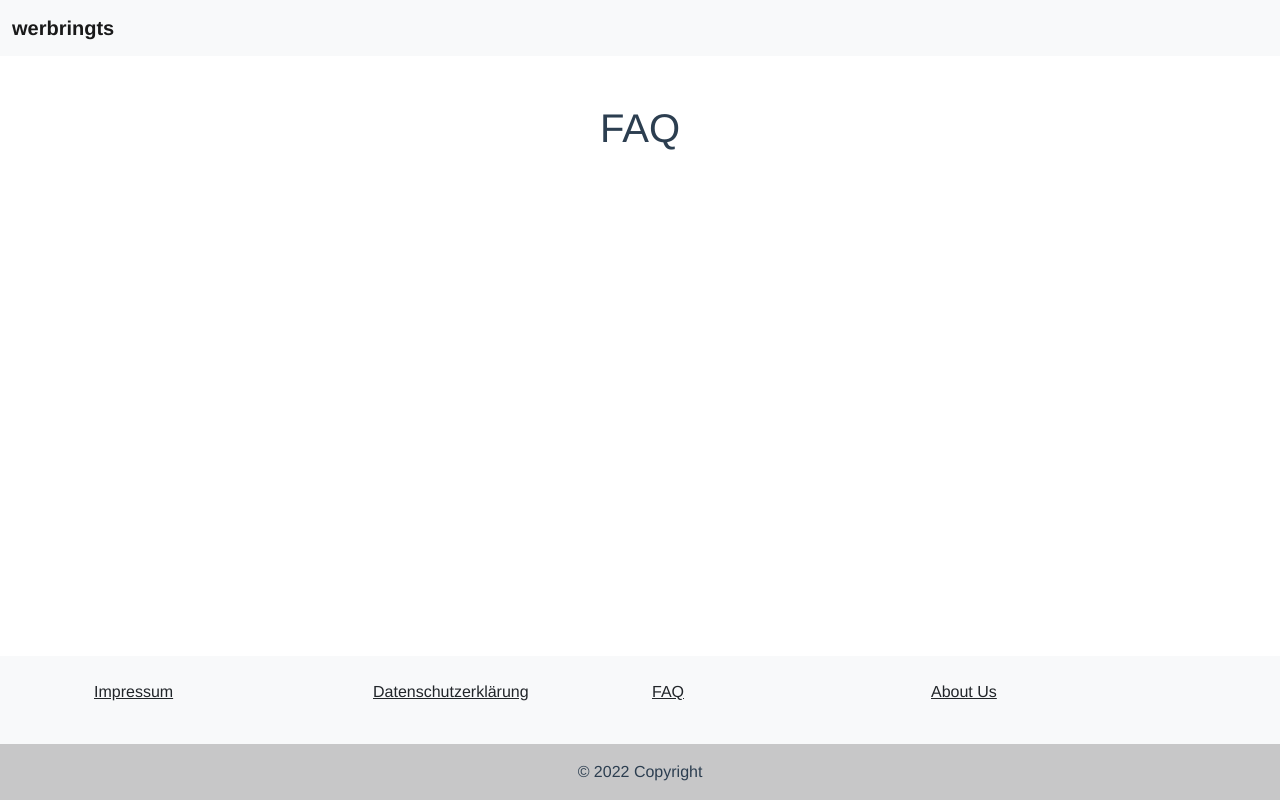
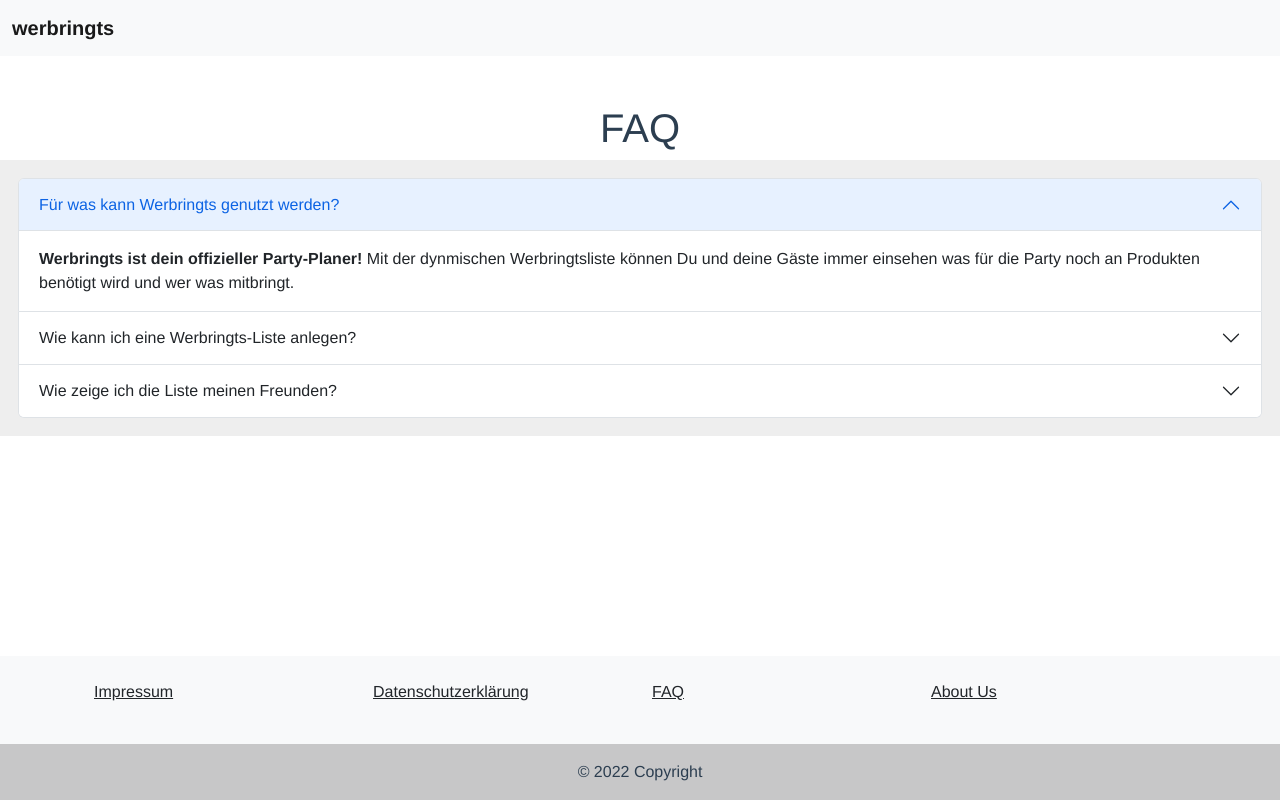
Before and after one commit to vlamboy/werbringts-frontend, a Vue app: page /faq in a window 1280 px wide. Built offline with nearby package versions, Linux system fonts and the light colour scheme.

Commit message:
backend Erweiterung

```diff
--- a/src/components/ButtonBar.vue
+++ b/src/components/ButtonBar.vue
@@ -57,7 +57,8 @@
           </button>
         </div>
         <div class="modal-body">
-          <button onclick="location.href='/'" @click="deleteBringlist(16)"
+          <button onclick="location.href='/'"
+                  @click="deleteBringlist(this.$route.params.bringlistId)"
                   class="button">Ja</button>
           <button type="button" class="button" data-bs-dismiss="modal">Nein</button>
         </div>
--- a/src/components/InputForm.vue
+++ b/src/components/InputForm.vue
@@ -1,5 +1,4 @@
 <template>
-
   <div class="mb-3">
     <form class = "dd">
       <label for="list-name" class="form-label">Erstelle deine Werbringts-Liste
@@ -17,7 +16,8 @@
       <br>
 
       <a href="/new-bringlist" button class="btn btn-outline-dark" type="submit"
-        @click="createBringlist">Liste erstellen</a>
+        @click="createBringlist, insertUrl(bringlistId)"
+         id="weiterleiten">Liste erstellen</a>
       </form>
   </div>
 
@@ -37,9 +37,14 @@ export default {
     return {
       listName: '',
       listDescription: '',
+      bringlistId: null,
     };
   },
   methods: {
+    insertUrl(bringlistId) {
+      const id = String(bringlistId);
+      document.getElementById('weiterleiten').href = `/new-bringlist/${id}`;
+    },
     createBringlist() {
       const endpoint = `${process.env.VUE_APP_BACKEND_BASE_URL}/api/v1/bringlists`;
       console.log(endpoint);
@@ -60,7 +65,8 @@ export default {
       };
 
       fetch(endpoint, requestOptions)
-        .then
+        .then((response) => response.json())
+        .then((data) => { this.bringlistId = data.data[0].bringlistId; })
         .catch((error) => console.log('error', error));
     },
   },
--- a/src/components/NewProduct.vue
+++ b/src/components/NewProduct.vue
@@ -23,8 +23,8 @@
           <br>
           <label for="customRange3" class="form-label">Wie oft soll das Produkt mitgebracht werden?
           <input type="range" class="form-range" min="1" max="50" step="1" id="customRange3"
-                 @change="updateTextInput()" v-model="quantity">
-            <input type="text" id="textInput"  >
+                 @change="updateTextInput()"  v-model="quantity">
+            <input type="text" id="textInput" >
           </label>
         </div>
         <div class="modal-footer">
@@ -43,7 +43,7 @@ export default {
   data() {
     return {
       productName: '',
-      quantity: null,
+      quantity: 1,
     };
   },
   methods: {
@@ -61,7 +61,7 @@ export default {
         productName: this.productName,
         quantity: this.quantity,
         closed: false,
-        bringlistId: 12,
+        bringlistId: this.$route.params.bringlistId,
         itemsBrought: null,
       });
 
--- a/src/components/ProductList.vue
+++ b/src/components/ProductList.vue
@@ -2,7 +2,7 @@
   <div class="container">
     <div class="row">
       <div class="col-12">
-        {{ $route.params.bringlistId }}
+        {{$route.params.bringlistId }}
         <table class="table table-bordered">
           <thead>
           <tr>
@@ -15,18 +15,18 @@
           </tr>
           </thead>
           <tbody>
-          <tr class v-for="(products, index) in products" :key="products.productId">
+          <tr class v-for="(product, index) in products" :key="product.productId">
             <th scope="row">{{ index + 1 }}</th>
-            <td>{{products.productName}}</td>
-            <td>{{products.quantity}}</td>
-            <td>
-            </td>
-            <td>{{products.closed}}</td>
+            <td>{{product.productName}}</td>
+            <td>{{product.quantity}}</td>
+            <td id="mitbringen"></td>
+            <td>{{product.closed}}</td>
             <td>
               <button class="btn btn-primary" data-bs-toggle="modal"
                       data-bs-target="#itemsBroughtModal">Mitbringen</button>
               <button1 type="button" class="btn btn-danger"
-                      @click = "deleteProduct(products)">✘</button1>
+                      @click = "deleteProduct(product);
+                      updateListAfterDelete(products, index)">✘</button1>
             </td>
             <div class="modal fade" id="itemsBroughtModal" tabindex="-1"
                  aria-labelledby="exampleModalLabel" aria-hidden="true">
@@ -34,7 +34,7 @@
                 <div class="modal-content">
                   <div class="modal-header">
                     <h5 class="modal-title" id="exampleModalLabel">
-                      Wie viele {{products.productName}} möchtest du mitbringen?</h5>
+                      Wie viele {{product.productName}} möchtest du mitbringen?</h5>
                     <button type="button" class="btn-close" data-bs-dismiss="modal"
                             aria-label="Close">
                     </button>
@@ -42,7 +42,7 @@
                   <div class="modal-body">
                     <label for="rangeQuantityBrought" class="form-label">Gib die Anzahl hier ein
                       <input type="range" class="form-range" min="1"
-                             :max="products.quantity" step="1" id="rangeQuantityBrought"
+                             :max="product.quantity" step="1" id="rangeQuantityBrought"
                              @change="updateQuantityBrought()"
                              v-model="quantityBrought">
                       <input type="text" id="inputquantitybrought"  >
@@ -52,7 +52,9 @@
                     <button type="button" class="btn btn-secondary"
                             data-bs-dismiss="modal">Schließen</button>
                     <button class="btn btn-primary" type="submit" data-bs-dismiss="modal"
-                            @click="createItemsbrought(products)">Speichern</button>
+                            @click="createItemsbrought(product);
+                            updateProductwithItemsBrought(product.productId, itemsBrought)">
+                            Speichern</button>
                   </div>
                 </div>
               </div>
@@ -73,11 +75,13 @@
 </template>
 
 <script>
+
 export default {
   name: 'ProductList',
   data() {
     return {
       products: [],
+      itemsBroughtPerProduct: [],
       quantityBrought: null,
     };
   },
@@ -91,13 +95,23 @@ export default {
       const rangeItemsBrought = document.getElementById('rangeQuantityBrought').value;
       document.getElementById('inputquantitybrought').value = rangeItemsBrought;
     },
-    deleteProduct(products) {
+    updateListAfterDelete(products, index) {
+      if (index > -1) {
+        products.splice(index, 1);
+      }
+    },
+    // updateProductwithItemsBrought(productId, itemsBrought) {
+    //   itemsBroughtPerProduct.quantityBrought.reduce((accumulator, currentValue) => {
+    //      return accumulator + currentValue;
+    //    });
+    // },
+    deleteProduct(product) {
       const endpoint = `${process.env.VUE_APP_BACKEND_BASE_URL}/api/v1/products`;
       const requestOptions = {
         method: 'DELETE',
         redirect: 'follow',
       };
-      fetch(`${endpoint}/${products.productId}`, requestOptions)
+      fetch(`${endpoint}/${product.productId}`, requestOptions)
         .catch((error) => console.log('error', error));
       // Produkt aus dem array löschen by id
     },
@@ -123,9 +137,22 @@ export default {
       fetch(endpoint, requestOptions)
         .catch((error) => console.log('error', error));
     },
+    getItemsBroughtForProduct(productid) {
+      const endpoint = `${process.env.VUE_APP_BACKEND_BASE_URL}/api/v1/itemsBrought?productId=${productid}`;
+      const requestOptions = {
+        method: 'GET',
+        redirect: 'follow',
+      };
+      fetch(endpoint, requestOptions)
+        .then((response) => response.json())
+        .then((result) => result.forEach((itemsBrought) => {
+          this.itemsBrought.push(itemsBrought);
+        }))
+        .catch((error) => console.log('error', error));
+    },
   },
   mounted() {
-    const endpoint = `${process.env.VUE_APP_BACKEND_BASE_URL}/api/v1/products`;
+    const endpoint = `${process.env.VUE_APP_BACKEND_BASE_URL}/api/v1/products?bringListId=${this.$route.params.bringlistId}`;
     const requestOptions = {
       method: 'GET',
       redirect: 'follow',
--- a/src/router/index.js
+++ b/src/router/index.js
@@ -40,6 +40,7 @@ const routes = [
   {
     path: '/new-bringlist/:bringlistId',
     name: 'newBringlist',
+    props: true,
     component: NewBringlistView,
   },
 ];
--- a/src/views/FAQView.vue
+++ b/src/views/FAQView.vue
@@ -2,6 +2,60 @@
     <br>
     <br>
     <h1>FAQ</h1>
+  <div class="accordion" id="accordionExample">
+    <div class="accordion-item">
+      <h2 class="accordion-header" id="headingOne">
+        <button class="accordion-button" type="button" data-bs-toggle="collapse"
+                data-bs-target="#collapseOne" aria-expanded="true" aria-controls="collapseOne">
+          Für was kann Werbringts genutzt werden?
+        </button>
+      </h2>
+      <div id="collapseOne" class="accordion-collapse collapse show"
+           aria-labelledby="headingOne" data-bs-parent="#accordionExample">
+        <div class="accordion-body">
+          <strong>Werbringts ist dein offizieller Party-Planer!</strong>
+          Mit der dynmischen Werbringtsliste können Du und deine Gäste immer einsehen was für
+          die Party noch an Produkten benötigt wird und wer was mitbringt.
+        </div>
+      </div>
+    </div>
+    <div class="accordion-item">
+      <h2 class="accordion-header" id="headingTwo">
+        <button class="accordion-button collapsed" type="button" data-bs-toggle="collapse"
+                data-bs-target="#collapseTwo" aria-expanded="false" aria-controls="collapseTwo">
+          Wie kann ich eine Werbringts-Liste anlegen?
+        </button>
+      </h2>
+      <div id="collapseTwo" class="accordion-collapse collapse" aria-labelledby="headingTwo"
+           data-bs-parent="#accordionExample">
+        <div class="accordion-body">
+          <strong>Das ist ganz einfach!</strong>
+          Rufe einfach die Werbringts-Startseite auf und gib den Namen sowie eine Beschreibung zu
+          deiner Liste ein. Drücke anschließend auf den Button -Liste erstellen- und schon kannst
+          Du Produkte für deine Partyplanung hinzufügen.
+        </div>
+      </div>
+    </div>
+    <div class="accordion-item">
+      <h2 class="accordion-header" id="headingThree">
+        <button class="accordion-button collapsed" type="button" data-bs-toggle="collapse"
+                data-bs-target="#collapseThree" aria-expanded="false" aria-controls="collapseThree">
+          Wie zeige ich die Liste meinen Freunden?
+        </button>
+      </h2>
+      <div id="collapseThree" class="accordion-collapse collapse" aria-labelledby="headingThree"
+           data-bs-parent="#accordionExample">
+        <div class="accordion-body">
+          <strong>Klick einfach auf den Button -Liste teilen-.</strong>
+          Nachdem du deinen  Link kopiert hast, sende diesen einfach an alle deine Gäste. Durch
+          die einzigartige Personalisierung können nun alle deine Gäste über den Link auf deine
+          Werbringts-Liste zugreifen. Anschließend können alle Gäste immer aktuell auf die Liste
+          zugreifen sowie Produkte hinzufügen oder welche mitbringen.
+        </div>
+      </div>
+    </div>
+  </div>
+
 </template>
 
 <script>
@@ -11,5 +65,15 @@ export default {
 </script>
 
 <style scoped>
-
+.accordion {
+  background-color: #eee;
+  color: #444;
+  cursor: pointer;
+  padding: 18px;
+  width: 100%;
+  text-align: left;
+  border: none;
+  outline: none;
+  transition: 0.4s;
+}
 </style>
```
Also changed, not shown: 1 other file (tests, documents, lock files or other folders).
